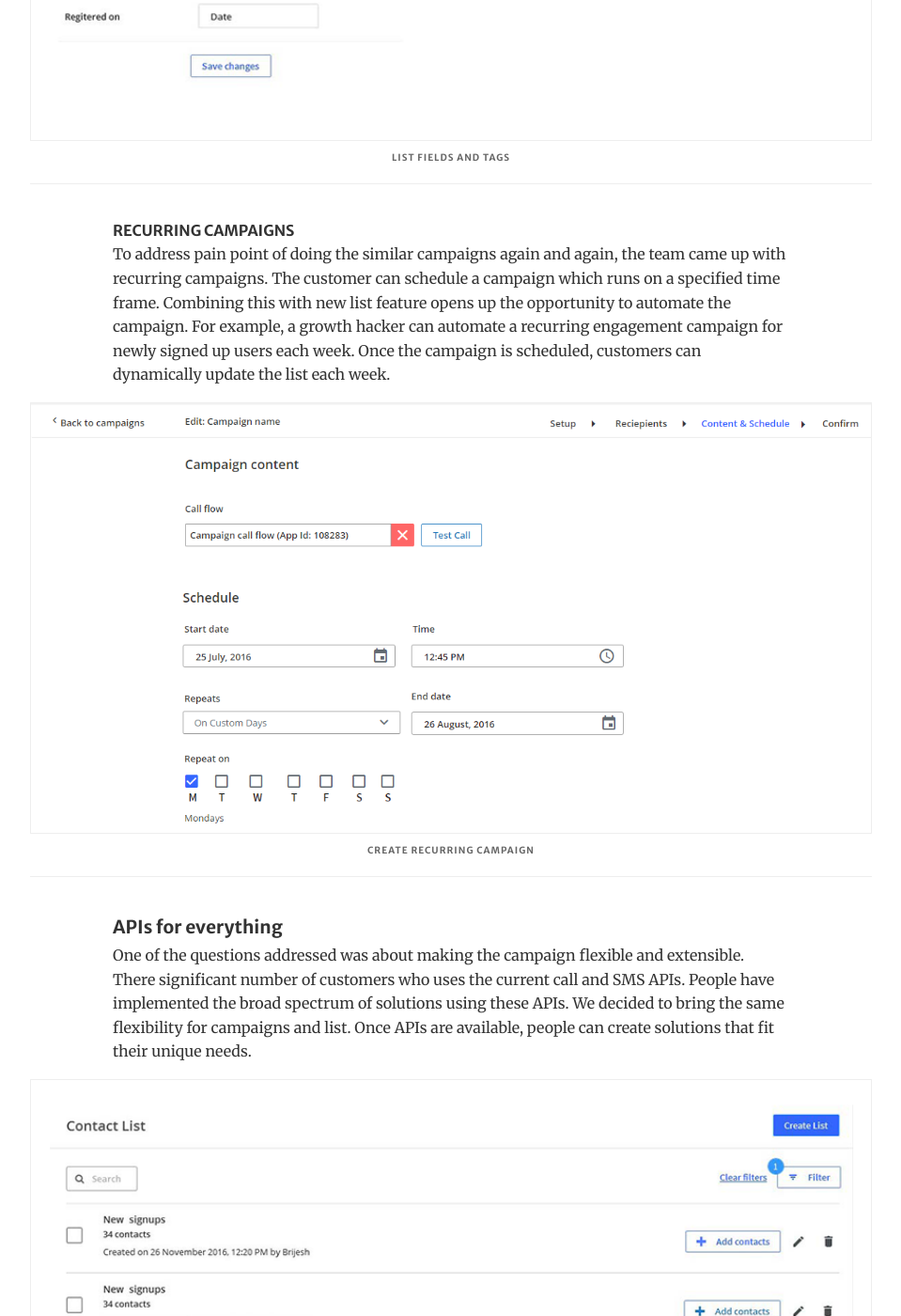
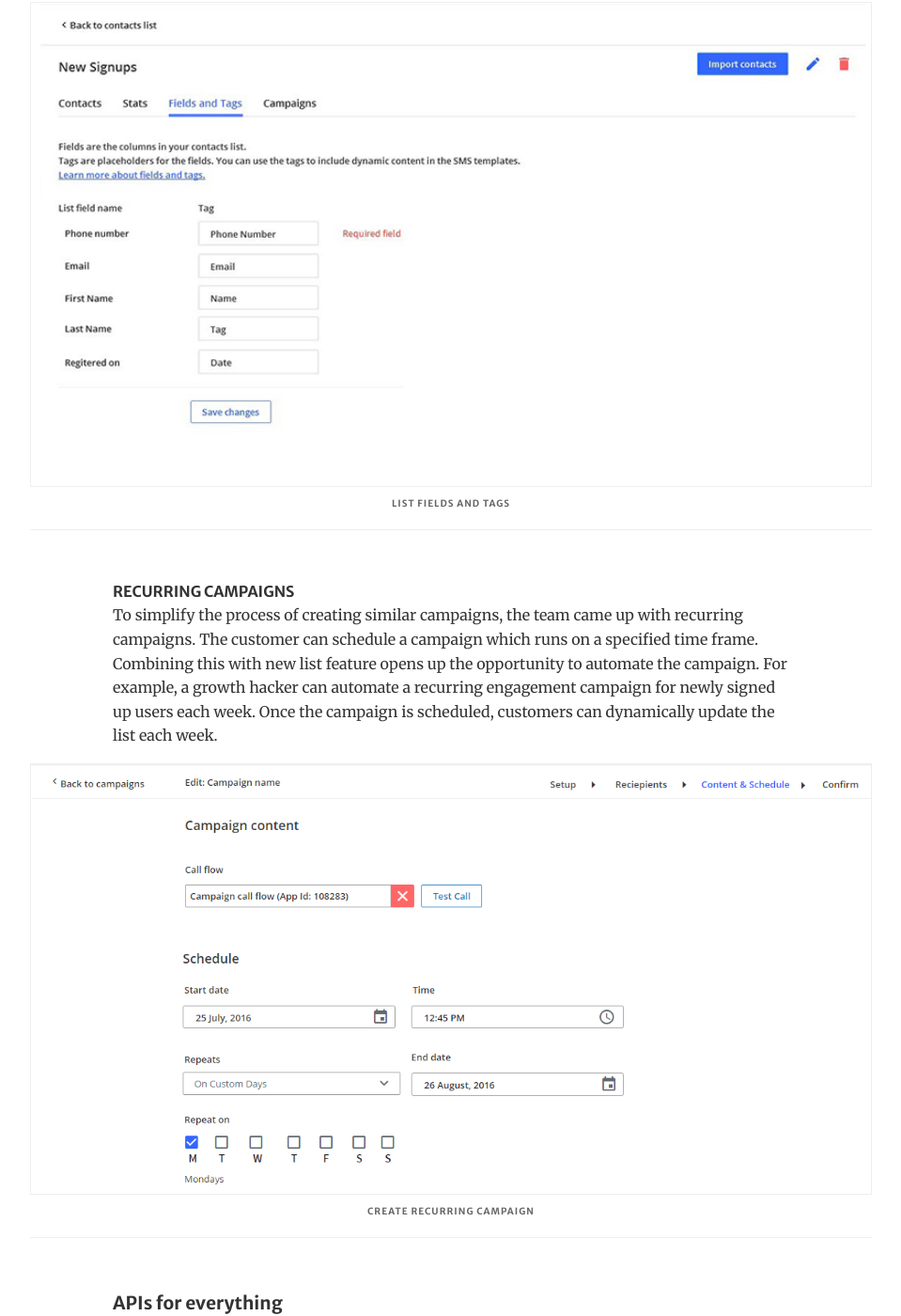
Before and after one commit to abdulraoof/abdulraoof.github.io, a Jekyll site: the page built from campaigns.html, in a window 1280 px wide and 1400 px high, scrolled down 12591 px. Shown: the whole window at 94% size, without its empty margins (160-1119 px from the left). Built offline with Jekyll 4.4.1, drawn with Linux system fonts in a browser that asks for light colours; some of the changed text lies outside the part shown.

Commit message:
edited bio, edited section style

```diff
--- a/bio.html
+++ b/bio.html
@@ -3,9 +3,9 @@
 ---
 
 <p>I am a designer who interested in people, places, and perspectives.
-I am fascinated about psychology, philosophy, and history.
+I am fascinated by psychology, education, and philosophy.
 And I love to make paper planes.
-That's me &#9759;, in some green place. And I do that now and then.</p>
+That's me &#9759;, in the middle of a trek. Yes, I do love mountains.</p>
 <figure>
 	<img src="{{site.baseurl}}/assets/images/iam.jpeg" alt="It's me!">
 	<figcaption>The man with an umbrella!</figcaption>
--- a/campaigns.html
+++ b/campaigns.html
@@ -205,7 +205,7 @@
 	</section>
 	<section>
 		<h5>Recurring Campaigns</h5>
-		<p>To address pain point of doing the similar campaigns again and again, the team came up with recurring campaigns. The customer can schedule a campaign which runs on a specified time frame. Combining this with new list feature opens up the opportunity to automate the campaign. For example, a growth hacker can automate a recurring engagement campaign for newly signed up users each week. Once the campaign is scheduled, customers can dynamically update the list each week.</p>
+		<p>To simplify the process of creating similar campaigns, the team came up with recurring campaigns. The customer can schedule a campaign which runs on a specified time frame. Combining this with new list feature opens up the opportunity to automate the campaign. For example, a growth hacker can automate a recurring engagement campaign for newly signed up users each week. Once the campaign is scheduled, customers can dynamically update the list each week.</p>
 		<figure class="article-img">
 			<img img-small src="{{site.baseurl}}/assets/images/campaigns/recurring.png">
 		<figcaption>Create Recurring Campaign</figcaption>
--- a/css/main.scss
+++ b/css/main.scss
@@ -164,7 +164,7 @@
 }
 
 section {
-  margin-bottom: 2.5em;
+  margin-bottom: 3.5em;
 }
 
 // page navigation
```
Also changed, not shown: other parts of campaigns.html (+1 -1 lines).
